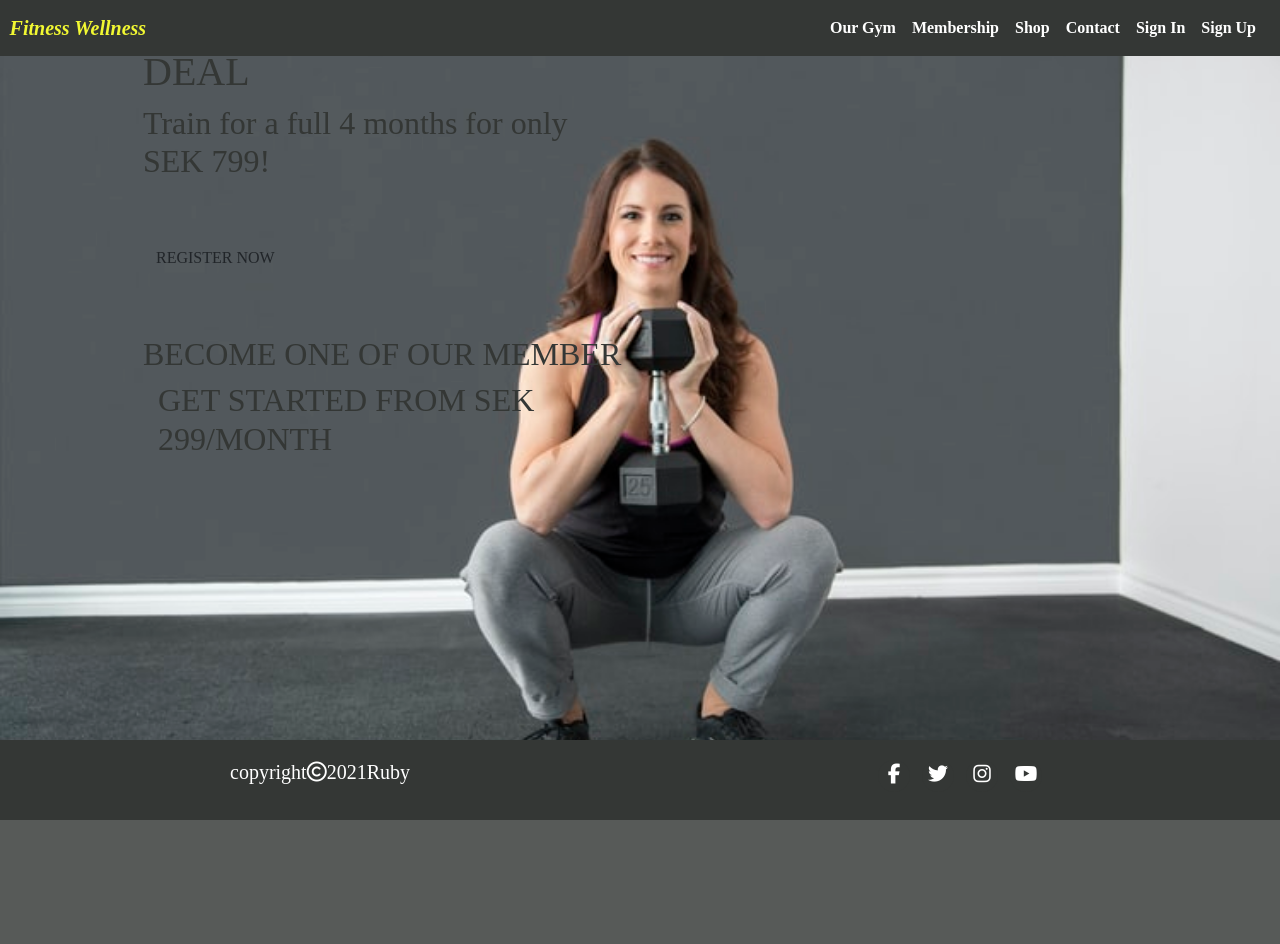
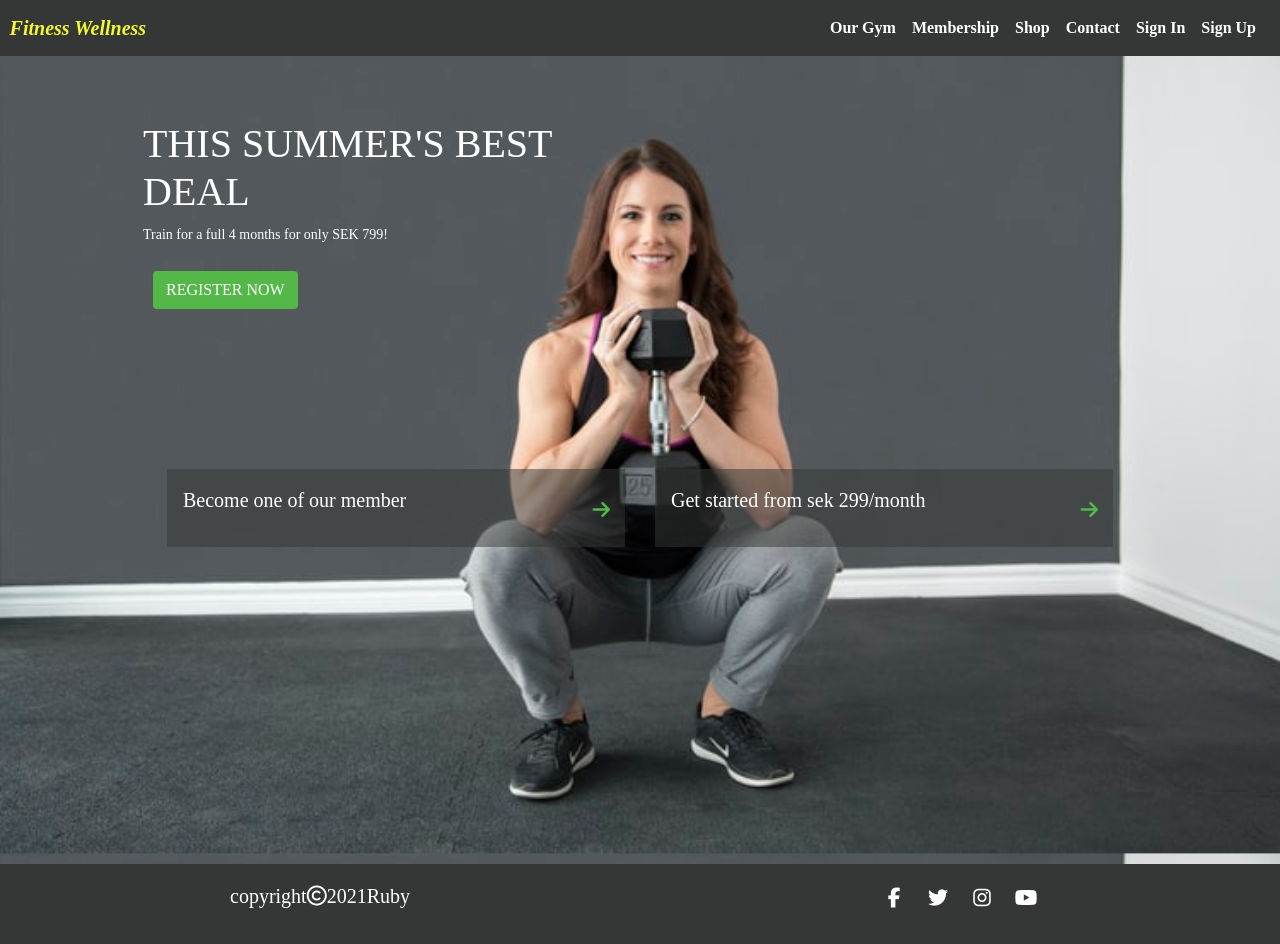
Before and after one commit to RubySrivastava/ms4-fitnesswellness, a Django app: page / in a window 1280 px wide. Before the commit the page ends 820 px from the top, so only its background shows below. Run offline with Django 3.2, Linux system fonts and the light colour scheme; some libraries are stand-ins or nearby versions; some web fonts are replaced.

Commit message:
Completed home page

```diff
--- a/home/templates/home/index.html
+++ b/home/templates/home/index.html
@@ -2,35 +2,34 @@
 {% load static %}
 
 {% block content %}
+
     <div class="container h-100">
-        <div class="row">
-            <div class="col-6 col-md-6 my-auto">
-                <h1 class="display-8 text-uppercase">
+        <div class="row home-text">
+            <div class="col-6 col-md-6">
+                <h1 class="display-8 text-uppercase header-text">
                     this summer's best deal
                 </h1>
-                <h2 class="">
+                <p class="para-text">
                     Train for a full 4 months for only SEK 799!
-                </h2>
-                <div class="my-5">
-                    <h4>
-                        <a href="" class="btn btn-ls rounded-0 text-uppercase py-3">Register Now</a>
-                    </h4>
+                </p>
+                <div>
+                    <a href="" class="btn btn-green btn-ls text-uppercase">Register Now</a>
                 </div>
             </div>
         </div>
-        <div class="row>
-            <div class="col-6 col-md-6 my-auto">
-                <h2 class="text-uppercase">
-                    become one of our member
-                </h2>
+        <div class="row block-text px-4 gx-5">
+            <div class="col-12 col-md-6">
+                <div class="bg-col inline p-3">
+                    <p>Become one of our member</p>
+                    <a href=""><i class="fas fa-arrow-right icon-arrow"></i></a>
+                </div>
             </div>
-            <div class="col-6 col-md-6 my-auto">
-                <h2 class="text-uppercase">
-                    get started from sek 299/month
-                </h2>
+            <div class="col-12 col-md-6">
+                <div class="bg-col inline p-3">
+                    <p>Get started from sek 299/month</p>
+                    <a href=""><i class="fas fa-arrow-right icon-arrow"></i></a>
+                </div>
             </div>
         </div>
-
     </div>
-
 {% endblock %}
--- a/static/css/base.css
+++ b/static/css/base.css
@@ -5,7 +5,7 @@ html {
 body {
 	background: url('/media/homepage_background.jpg') no-repeat center center fixed;
 	background-size: cover;
-    height: calc(100vh - 60px);
+    height: calc(100vh - 56px);
     color: #343735;
     font-family: "rationale";
 }
@@ -102,13 +102,6 @@ body {
 }
 /*End Footer*/
 
-
-
-
-
-
-
-
 /* --------------------------------- Media queries */
 
 /* Slightly larger container on xl screens */
@@ -132,3 +125,38 @@ body {
         padding-top: 164px;
     }
 }
+
+.home-text {
+    margin-top: 120px;
+    color: #ffffff;
+}
+.header-text {
+    font-size: 40px;
+}
+.para-text {
+    font: "expo";
+    font-size: 14px;
+}
+.block-text {
+    margin-top: 130px;
+    color: #ffffff;
+    font: "expo";
+    font-size: 20px;
+    padding: 20px;
+
+}
+.bg-col {
+    background-color: rgb(52,55,53,0.5);
+}
+.btn-green {
+    background-color: #54b848;
+    color: #ffffff;
+    margin:10px;
+}
+.icon-arrow {
+    color: #54b848;
+    float: right;
+    position: absolute;
+    right: 30px;
+    bottom: 27px;
+}
```
